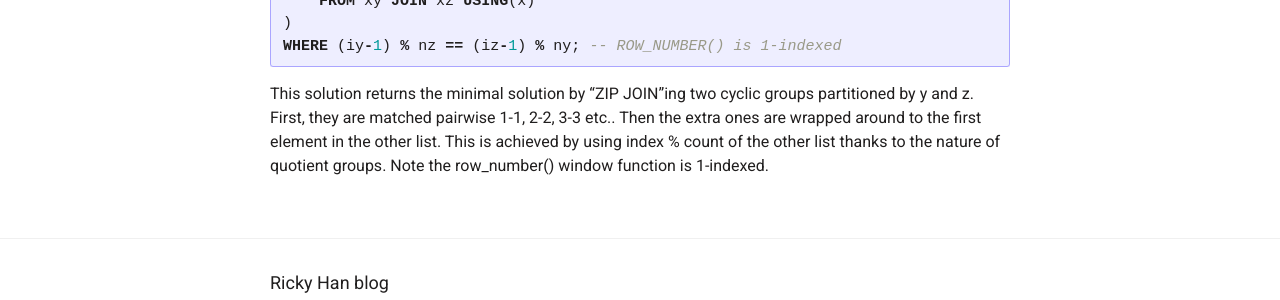
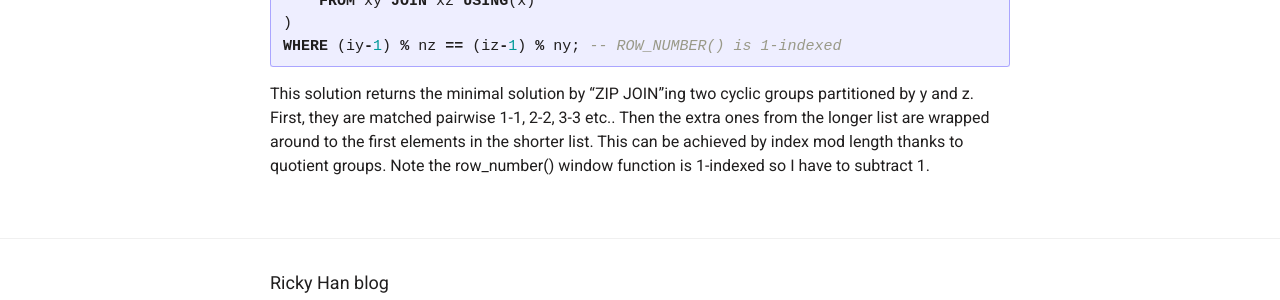
Before and after one commit to 0b01/rickyhan.com, a Jekyll site: the page built from _posts/2021-04-11-solving-projekt-using-sql.md, in a window 1280 px wide. Shown: the part 1751-2051 px from the top of the page. Built offline with Jekyll 4.4.1, drawn with Linux system fonts in a browser that asks for light colours.

Commit message:
Update 2021-04-11-solving-projekt-using-sql.md

````diff
--- a/_posts/2021-04-11-solving-projekt-using-sql.md
+++ b/_posts/2021-04-11-solving-projekt-using-sql.md
@@ -64,4 +64,4 @@ SELECT x, y, z FROM (
 )
 WHERE (iy-1) % nz == (iz-1) % ny; -- ROW_NUMBER() is 1-indexed
 ```
-This solution returns the minimal solution by "ZIP JOIN"ing two cyclic groups partitioned by y and z. First, they are matched pairwise 1-1, 2-2, 3-3 etc.. Then the extra ones are wrapped around to the first element in the other list. This is achieved by using index % count of the other list thanks to the nature of quotient groups. Note the row_number() window function is 1-indexed.
+This solution returns the minimal solution by "ZIP JOIN"ing two cyclic groups partitioned by y and z. First, they are matched pairwise 1-1, 2-2, 3-3 etc.. Then the extra ones from the longer list are wrapped around to the first elements in the shorter list. This can be achieved by index mod length thanks to quotient groups. Note the row_number() window function is 1-indexed so I have to subtract 1.
````
